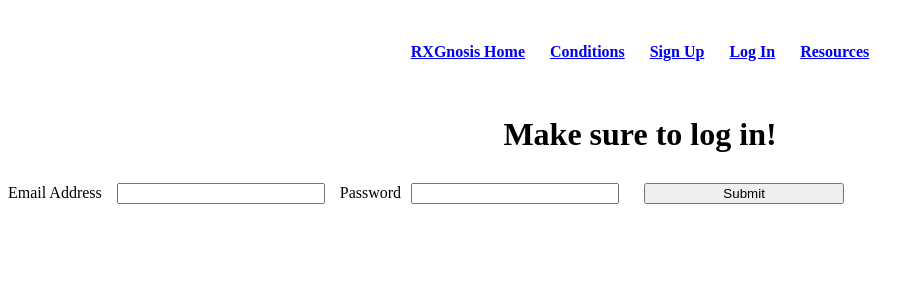
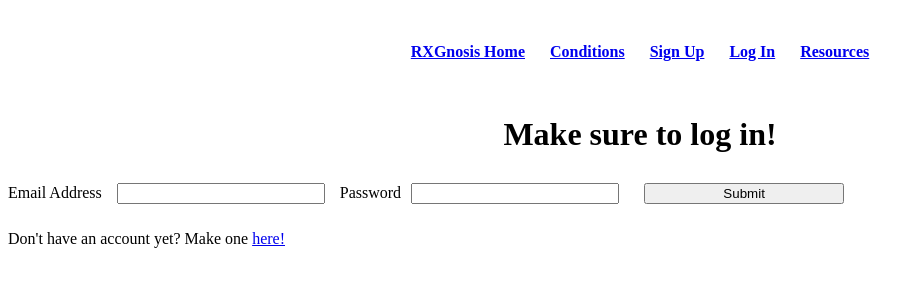
Before and after one commit to Varlotte/phase-5-project, a React (Create React App) app in the folder client/: page /login in a window 1280 px wide. Shown: the top 300 px of the page, without its empty margins (0-924 px from the left). Built offline with nearby package versions, Linux system fonts and the light colour scheme.

Commit message:
adds a create account prompt and route to login
just in case the user trying to login doesn't have an account!

```diff
--- a/client/src/components/LogIn.js
+++ b/client/src/components/LogIn.js
@@ -1,7 +1,7 @@
 import React, { useState, useContext } from "react";
 import { Formik, Field, Form, ErrorMessage } from "formik";
 import * as Yup from "yup";
-import { useHistory } from "react-router-dom";
+import { useHistory, Link } from "react-router-dom";
 import NavBar from "./NavBar";
 import { CurrentUserContext } from "../utils";
 //create a function for user context and import it here
@@ -92,6 +92,9 @@ export default function Login() {
           </button>
         </Form>
       </Formik>
+      <p>
+        Don't have an account yet? Make one <Link to="/signup">here!</Link>
+      </p>
     </div>
   );
 }
```
